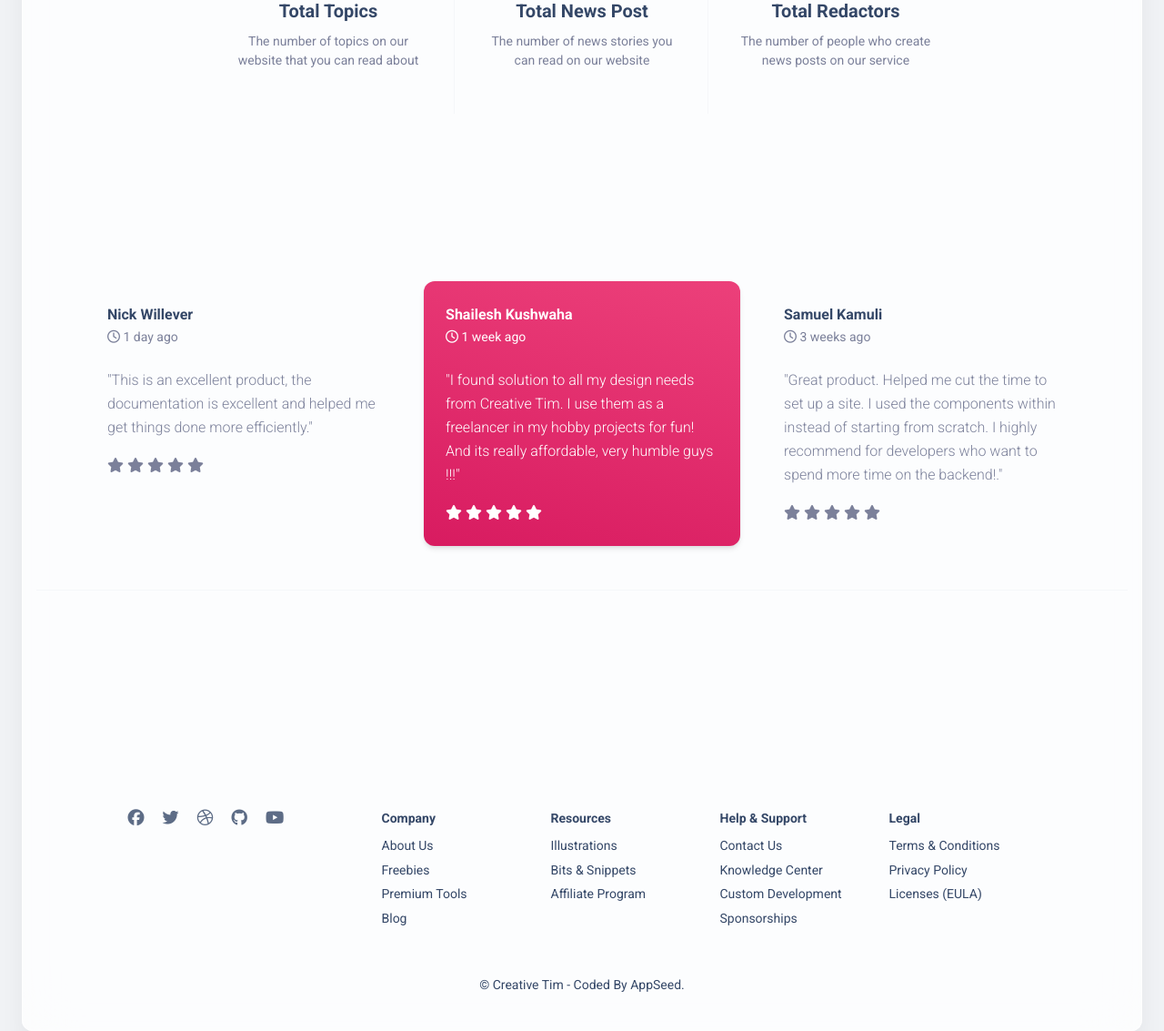
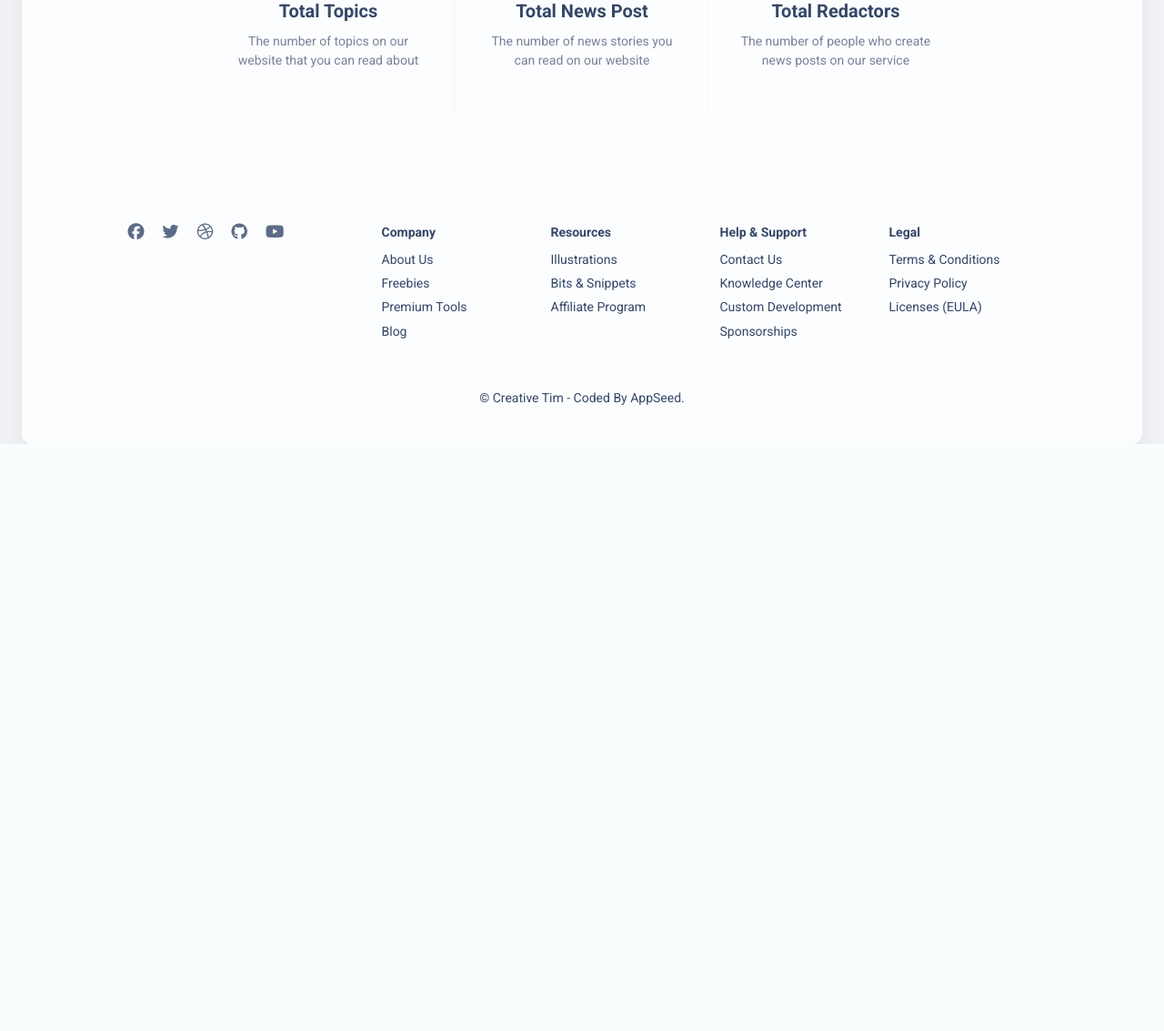
Before and after one commit to mkuchuman/Newspaper_Agency, a Django app: page / in a window 1280 px wide. Shown: the part 677-1810 px from the top of the page at 91% size. After the commit the page ends 1165 px from the top, so only its background shows below. Run offline with Django 5.2, Linux system fonts and the light colour scheme; data that the repository does not hold is empty; some libraries are stand-ins or nearby versions.

Commit message:
small fixes

```diff
--- a/Newspaper_Agency/settings.py
+++ b/Newspaper_Agency/settings.py
@@ -130,8 +130,4 @@ STATICFILES_DIRS = (BASE_DIR / "static",)
 
 STATIC_ROOT = BASE_DIR / "staticfiles"
 
-
-# Default primary key field type
-# https://docs.djangoproject.com/en/5.0/ref/settings/#default-auto-field
-
 DEFAULT_AUTO_FIELD = "django.db.models.BigAutoField"
--- a/Newspaper_Agency/urls.py
+++ b/Newspaper_Agency/urls.py
@@ -17,7 +17,6 @@ Including another URLconf
 
 from django.contrib import admin
 from django.conf.urls.static import static
-from django.contrib.auth.views import LogoutView
 from django.urls import path, include
 from Newspaper_Agency import settings
 from Newspaper_Agency.views import login_view, logout_view
--- a/agency/urls.py
+++ b/agency/urls.py
@@ -1,13 +1,22 @@
 from django.urls import path
+from agency.views import index, TopicListView, RedactorListView, NewspaperListView, NewspaperDetailView, \
+    TopicDetailView, TopicCreateView, TopicUpdateView, TopicDeleteView, NewspaperCreateView, NewspaperUpdateView, \
+    NewspaperDeleteView
 
-from agency.views import index, TopicListView, RedactorListView, NewspaperListView
 
 urlpatterns = [
     path("", index, name="index"),
     path("topics/", TopicListView.as_view(), name="topic-list"),
     path("redactors/", RedactorListView.as_view(), name="redactor-list"),
     path("news/", NewspaperListView.as_view(), name="news-list"),
+    path("news/<int:pk>/", NewspaperDetailView.as_view(), name="news-detail"),
+    path("topics/<int:pk>/", TopicDetailView.as_view(), name="topic-detail"),
+    path('topics/create/', TopicCreateView.as_view(), name='topic-create'),
+    path('topics/<int:pk>/update/', TopicUpdateView.as_view(), name='topic-update'),
+    path('topics/<int:pk>/delete/', TopicDeleteView.as_view(), name='topic-delete'),
+    path('news/create/', NewspaperCreateView.as_view(), name='newspaper-create'),
+    path('news/<int:pk>/update/', NewspaperUpdateView.as_view(), name='newspaper-update'),
+    path('news/<int:pk>/delete/', NewspaperDeleteView.as_view(), name='newspaper-delete'),
 ]
 
-
 app_name = 'agency'
--- a/agency/views.py
+++ b/agency/views.py
@@ -1,7 +1,9 @@
 from django.contrib.auth.views import LoginView, LogoutView
 from django.shortcuts import render
-from django.views.generic import ListView
+from django.urls import reverse_lazy
+from django.views.generic import ListView, DetailView, CreateView, UpdateView, DeleteView
 
+from agency.forms import TopicForm, NewspaperForm
 from agency.models import Redactor, Topic, Newspaper
 
 
@@ -22,13 +24,66 @@ class TopicListView(ListView):
     model = Topic
     context_object_name = "topics"
     template_name = "agency/topics.html"
+    paginate_by = 6
 
 
 class RedactorListView(ListView):
     model = Redactor
     template_name = "agency/redactors.html"
+    paginate_by = 3
 
 
 class NewspaperListView(ListView):
     model = Newspaper
     template_name = "agency/news.html"
+    paginate_by = 3
+
+
+class TopicDetailView(DetailView):
+    model = Topic
+    template_name = "agency/topic-detail.html"
+
+
+class NewspaperDetailView(DetailView):
+    model = Newspaper
+    template_name = "agency/new-detail.html"
+
+
+class TopicCreateView(CreateView):
+    model = Topic
+    form_class = TopicForm
+    template_name = 'agency/form.html'
+    success_url = reverse_lazy('agency:topic-list')
+
+
+class TopicUpdateView(UpdateView):
+    model = Topic
+    form_class = TopicForm
+    template_name = 'agency/form.html'
+    success_url = reverse_lazy('agency:topic-list')
+
+
+class TopicDeleteView(DeleteView):
+    model = Topic
+    template_name = "agency/confirmation.html"
+    success_url = reverse_lazy('agency:topic-list')
+
+
+class NewspaperCreateView(CreateView):
+    model = Newspaper
+    form_class = NewspaperForm
+    template_name = 'agency/form.html'
+    success_url = reverse_lazy("agency:news-list")
+
+
+class NewspaperUpdateView(UpdateView):
+    model = Newspaper
+    form_class = NewspaperForm
+    template_name = 'agency/form.html'
+    success_url = reverse_lazy("agency:news-list")
+
+
+class NewspaperDeleteView(DeleteView):
+    model = Newspaper
+    template_name = "agency/confirmation.html"
+    success_url = reverse_lazy("agency:news-list")
--- a/templates/index.html
+++ b/templates/index.html
@@ -62,79 +62,6 @@
           </div>
         </div>
       </div>
-    </section>
-    <section class="py-7">
-        <div class="container">
-        <div class="row mt-6">
-          <div class="col-lg-4 col-md-8">
-            <div class="card card-plain">
-              <div class="card-body">
-                <div class="author">
-                  <div class="name">
-                    <h6 class="mb-0 font-weight-bolder">Nick Willever</h6>
-                    <div class="stats">
-                      <i class="far fa-clock"></i> 1 day ago
-                    </div>
-                  </div>
-                </div>
-                <p class="mt-4">"This is an excellent product, the documentation is excellent and helped me get things done more efficiently."</p>
-                <div class="rating mt-3">
-                  <i class="fas fa-star"></i>
-                  <i class="fas fa-star"></i>
-                  <i class="fas fa-star"></i>
-                  <i class="fas fa-star"></i>
-                  <i class="fas fa-star"></i>
-                </div>
-              </div>
-            </div>
-          </div>
-          <div class="col-lg-4 col-md-8 ms-md-auto">
-            <div class="card bg-gradient-primary">
-              <div class="card-body">
-                <div class="author align-items-center">
-                  <div class="name">
-                    <h6 class="text-white mb-0 font-weight-bolder">Shailesh Kushwaha</h6>
-                    <div class="stats text-white">
-                      <i class="far fa-clock"></i> 1 week ago
-                    </div>
-                  </div>
-                </div>
-                <p class="mt-4 text-white">"I found solution to all my design needs from Creative Tim. I use them as a freelancer in my hobby projects for fun! And its really affordable, very humble guys !!!"</p>
-                <div class="rating mt-3">
-                  <i class="fas fa-star text-white"></i>
-                  <i class="fas fa-star text-white"></i>
-                  <i class="fas fa-star text-white"></i>
-                  <i class="fas fa-star text-white"></i>
-                  <i class="fas fa-star text-white"></i>
-                </div>
-              </div>
-            </div>
-          </div>
-          <div class="col-lg-4 col-md-8">
-            <div class="card card-plain">
-              <div class="card-body">
-                <div class="author">
-                  <div class="name">
-                    <h6 class="mb-0 font-weight-bolder">Samuel Kamuli</h6>
-                    <div class="stats">
-                      <i class="far fa-clock"></i> 3 weeks ago
-                    </div>
-                  </div>
-                </div>
-                <p class="mt-4">"Great product. Helped me cut the time to set up a site. I used the components within instead of starting from scratch. I highly recommend for developers who want to spend more time on the backend!."</p>
-                <div class="rating mt-3">
-                  <i class="fas fa-star"></i>
-                  <i class="fas fa-star"></i>
-                  <i class="fas fa-star"></i>
-                  <i class="fas fa-star"></i>
-                  <i class="fas fa-star"></i>
-                </div>
-              </div>
-            </div>
-          </div>
-        </div>
-        </div>
-        <hr class="horizontal dark my-5">
     </section>
   <footer class="footer pt-5 mt-5">
     <div class="container">
```
Also changed, not shown: templates/layouts/base.html (+6 -5 lines).
